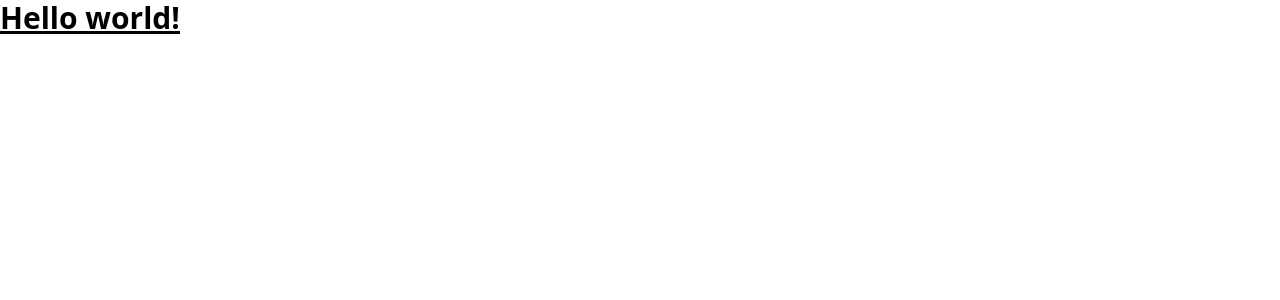
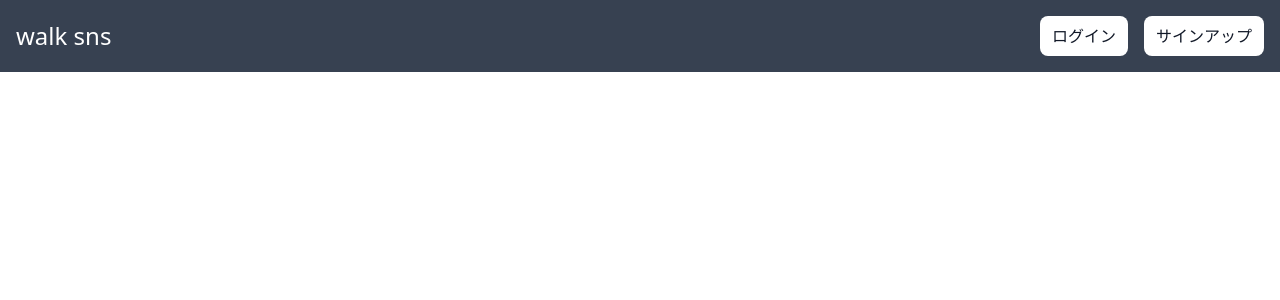
Before and after one commit to mozumasu/sns_dev, a Next.js app in the folder client/: page / in a window 1280 px wide. Shown: the top 300 px of the page. Built offline with nearby package versions, Linux system fonts and the light colour scheme.

Commit message:
ナビゲーションバー追加

```diff
--- /dev/null
+++ b/client/src/components/Navbar.tsx
@@ -0,0 +1,36 @@
+import Link from 'next/link';
+import React from 'react';
+
+const Navbar = () => {
+  return (
+    <header className="bg-gray-700 p-4 text-white">
+      <div className="container mx-auto flex justify-between items-center">
+        <h1 className="font-semibold text-xl">
+          <Link href="/" className="text-2xl font-medium">
+            walk sns
+          </Link>
+        </h1>
+        <nav>
+          <ul className="flex space-x-4">
+            <>
+              <Link
+                href="/login"
+                className="bg-white text-gray-900 py-2 px-3 rounded-lg font-medium"
+              >
+                ログイン
+              </Link>
+              <Link
+                href="/signup"
+                className="bg-white text-gray-900 py-2 px-3 rounded-lg font-medium"
+              >
+                サインアップ
+              </Link>
+            </>
+          </ul>
+        </nav>
+      </div>
+    </header>
+  );
+};
+
+export default Navbar;
--- a/client/src/pages/_app.tsx
+++ b/client/src/pages/_app.tsx
@@ -1,6 +1,12 @@
-import '@/styles/globals.css'
-import type { AppProps } from 'next/app'
+import Navbar from '@/components/Navbar';
+import '@/styles/globals.css';
+import type { AppProps } from 'next/app';
 
 export default function App({ Component, pageProps }: AppProps) {
-  return <Component {...pageProps} />
+  return (
+    <div>
+      <Navbar />
+      <Component {...pageProps} />
+    </div>
+  );
 }
--- a/client/src/pages/index.tsx
+++ b/client/src/pages/index.tsx
@@ -12,8 +12,6 @@
         <meta name="viewport" content="width=device-width, initial-scale=1" />
         <link rel="icon" href="/favicon.ico" />
       </Head>
-
-      <h1 className="text-3xl font-bold underline">Hello world!</h1>
     </>
   );
 }
```
